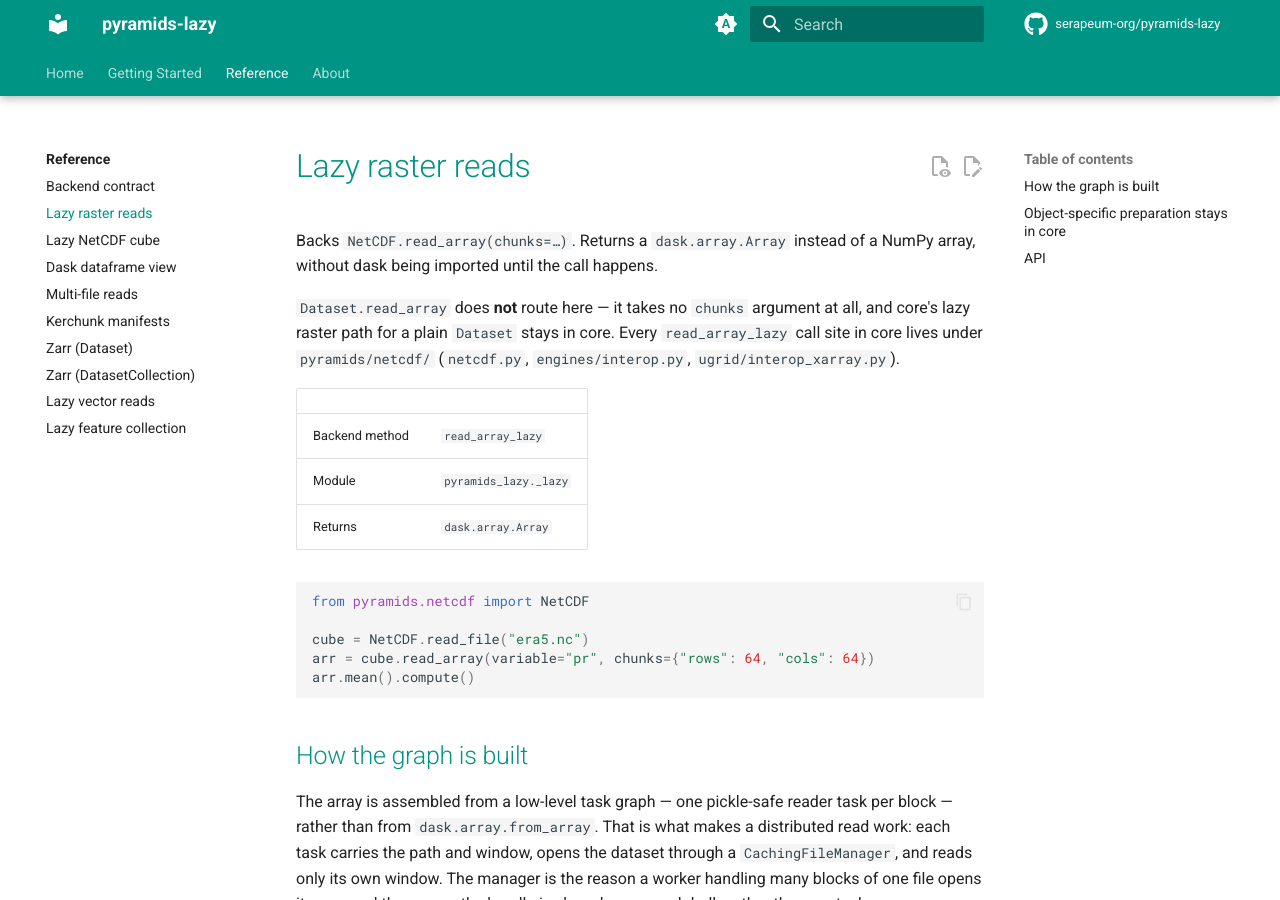
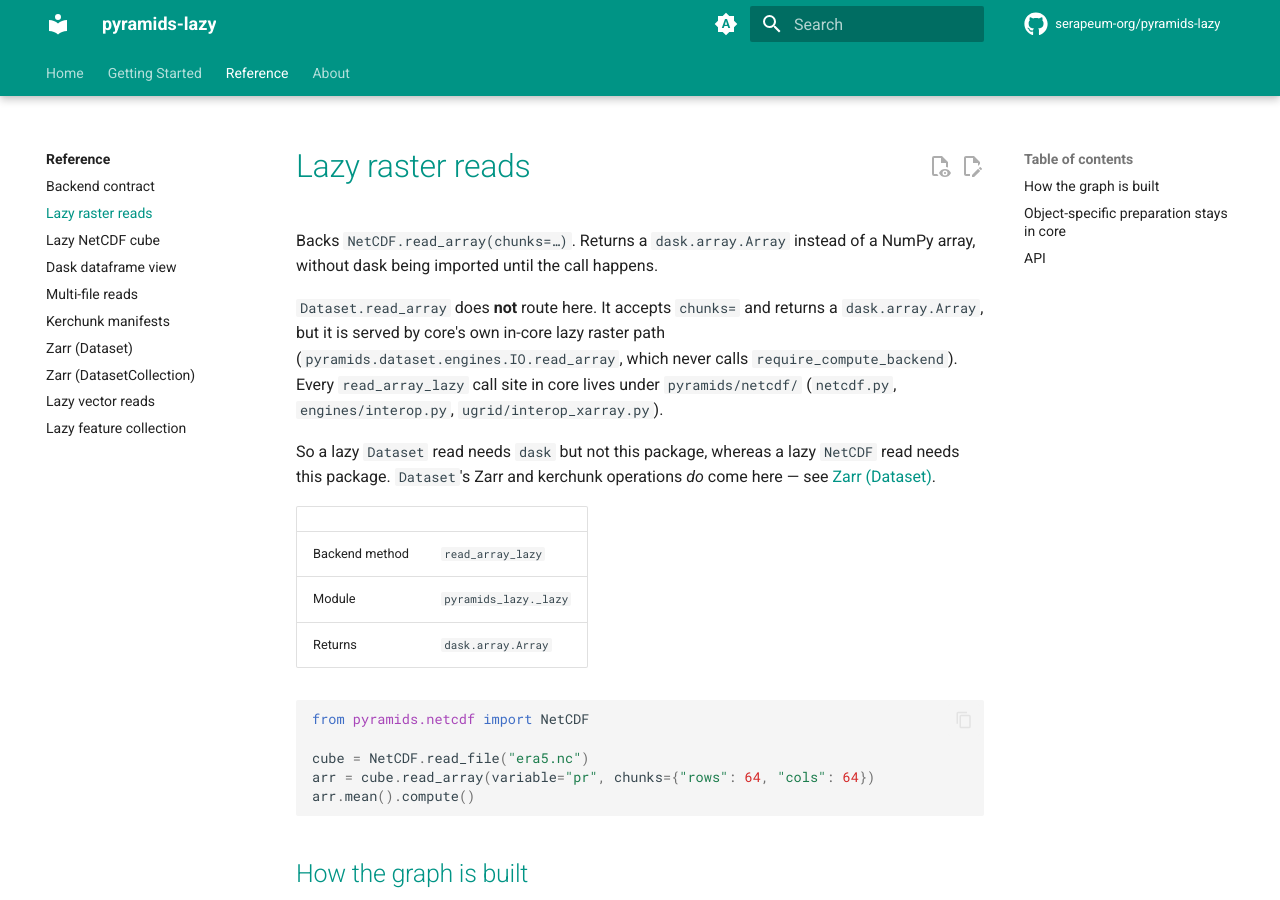
Before and after one commit to serapeum-org/pyramids-lazy, an MkDocs documentation site: the page built from docs/reference/lazy-array.md, in a window 1280 px wide and 900 px high. Built offline with MkDocs 1.6.1 and Material for MkDocs 9.7.7, drawn with Linux system fonts in a browser that asks for light colours; comment, search, counter and statistics services are not loaded; the version menu is left out.

Commit message:
docs: correct the reduce laziness, the Dataset read claim and chunksizes
Round 2 H1, H2 and M4 — three wrong claims introduced by round 1's corrections.

H1. 84221ff replaced "reduce is lazy" with the blanket "reductions are not composed
lazily yet ... materialises the cube and runs eagerly". That is only the
multi-variable case. Executed both:

    # a pinned single variable
    >>> var = nc.get_variable(nc.variable_names[0]).chunk("auto")
    >>> type(var.reduce("time", "mean")).__name__,  n_lazy_warnings
    ('LazyNetCDF', 0)
    >>> var.reduce("time", "mean").compute().read_array().shape
    (3, 5, 6)

    # a multi-variable container
    >>> type(mv.reduce("time", "mean")).__name__,   n_lazy_warnings
    ('Container', 1)

I had probed only the 12-variable file in round 1 and generalised from it. The page
now states both arms. This also stops the page contradicting the `reduce` and
`persist` docstrings it renders further down.

H2. ab94ee1 said `Dataset.read_array` "takes no `chunks` argument at all". It does:

    >>> ds.read_array(chunks="auto")
    dask.array.core.Array

I had inferred that from the facade signature `(self, *args, **kwargs)` without
following the delegation. Traced it properly this time -- the facade forwards to
`pyramids.dataset.engines.IO.read_array`, which declares
`chunks: int | tuple | dict | str | None = None` and contains zero
`require_compute_backend` calls. So the "does not route through this backend" half
was right and the "no chunks argument" half was wrong; only the latter is rewritten.
Stated as "needs dask but not this package" rather than "works on a bare core
install", because that path raises without dask.

M4. `chunksizes` was described as "per-variable". It is an alias of `chunks`, keyed
per dimension and merged across every variable:

    >>> mv.variable_names[:4]
    ['area', 'msk_rgn', 'pr', 'tas']
    >>> mv.chunksizes
    {'lat': (128,), 'lon': (256,), 'time': (1,), 'plev': (17,)}
    >>> mv.chunksizes == mv.chunks
    True

mkdocs build --strict exit 0; lint clean, 94 files.

```diff
--- a/docs/reference/lazy-array.md
+++ b/docs/reference/lazy-array.md
@@ -3,9 +3,15 @@
 Backs `NetCDF.read_array(chunks=…)`. Returns a `dask.array.Array` instead of a NumPy array,
 without dask being imported until the call happens.
 
-`Dataset.read_array` does **not** route here — it takes no `chunks` argument at all, and core's
-lazy raster path for a plain `Dataset` stays in core. Every `read_array_lazy` call site in core
-lives under `pyramids/netcdf/` (`netcdf.py`, `engines/interop.py`, `ugrid/interop_xarray.py`).
+`Dataset.read_array` does **not** route here. It accepts `chunks=` and returns a
+`dask.array.Array`, but it is served by core's own in-core lazy raster path
+(`pyramids.dataset.engines.IO.read_array`, which never calls `require_compute_backend`). Every
+`read_array_lazy` call site in core lives under `pyramids/netcdf/` (`netcdf.py`,
+`engines/interop.py`, `ugrid/interop_xarray.py`).
+
+So a lazy `Dataset` read needs `dask` but not this package, whereas a lazy `NetCDF` read needs this
+package. `Dataset`'s Zarr and kerchunk operations *do* come here — see
+[Zarr (Dataset)](zarr.md).
 
 | | |
 |---|---|
```
Also changed, not shown: docs/reference/lazy-netcdf.md (+9 -3 lines).
